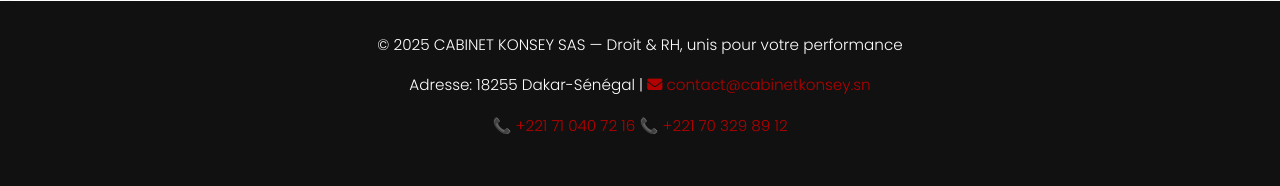
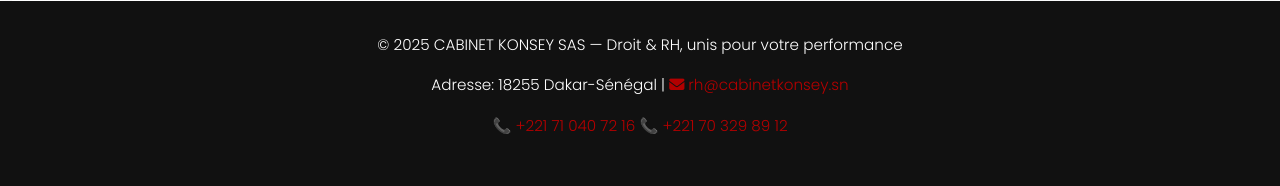
Before and after one commit to NKODIA/cabinetKonsey.sn, a Django app: page /contact/ in a window 1280 px wide. Shown: the part 1368-1554 px from the top of the page. Run offline with Django 5.2, Linux system fonts and the light colour scheme.

Commit message:
Mise à jour  home.html

```diff
--- a/core/templates/core/base.html
+++ b/core/templates/core/base.html
@@ -814,8 +814,8 @@
             </p>
             <p>
                 <span data-fr="Adresse:" data-en="Address:">Adresse:</span> 18255 Dakar-Sénégal |
-                <a href="mailto:contact@cabinetkonsey.sn">
-                    <i class="fas fa-envelope me-1"></i>contact@cabinetkonsey.sn
+                <a href="mailto:rh@cabinetkonsey.sn">
+                    <i class="fas fa-envelope me-1"></i>rh@cabinetkonsey.sn
                 </a>
             </p>
             <p>
```
